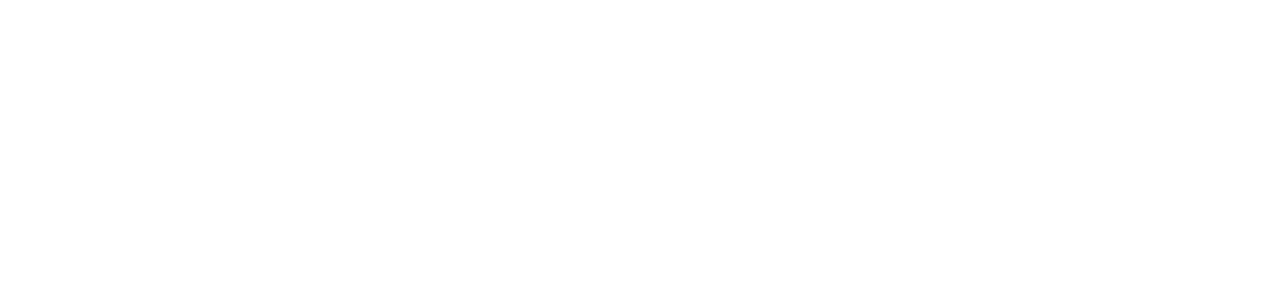
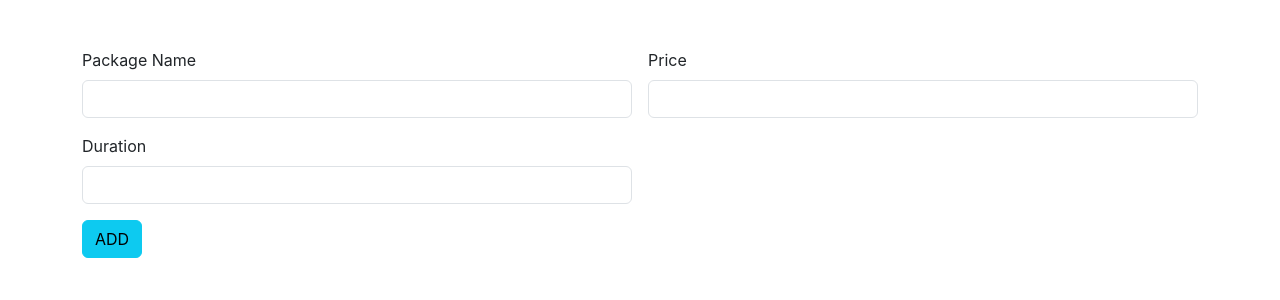
Before and after one commit to amaldevk/FitFusion-frontend-react, a React (Create React App) app: page / in a window 1280 px wide. Shown: the top 300 px of the page. Built offline with nearby package versions, Linux system fonts and the light colour scheme.

Commit message:
add packages

```diff
--- a/package.json
+++ b/package.json
@@ -6,8 +6,10 @@
     "@testing-library/jest-dom": "^5.17.0",
     "@testing-library/react": "^13.4.0",
     "@testing-library/user-event": "^13.5.0",
+    "axios": "^1.6.7",
     "react": "^18.2.0",
     "react-dom": "^18.2.0",
+    "react-router-dom": "^6.22.1",
     "react-scripts": "5.0.1",
     "web-vitals": "^2.1.4"
   },
--- a/src/App.js
+++ b/src/App.js
@@ -1,10 +1,17 @@
 import logo from './logo.svg';
 import './App.css';
+import { BrowserRouter, Route, Routes } from 'react-router-dom';
+import AddPackages from './components/AddPackages';
 
 function App() {
   return (
     <div>
 
+      <BrowserRouter>
+      <Routes>
+        <Route path='/' element={<AddPackages/>}/>
+      </Routes>
+      </BrowserRouter>
     </div>
   );
 }
--- a/src/components/AddPackages.jsx
+++ b/src/components/AddPackages.jsx
@@ -1,8 +1,89 @@
-import React from 'react'
+import axios from 'axios'
+import React, { useState } from 'react'
 
 const AddPackages = () => {
+    const [input,setInput] = new useState(
+        {
+            "packageName":"",
+            "price":"",
+            "duration":""
+            }
+    )
+
+    const inputHandler = (event)=>{
+        setInput({...input,[event.target.name]:event.target.value})
+    }
+
+    const readValues = ()=>{
+        console.log(input)
+        axios.post("http://localhost:3006/api/packages/addpackage",input).then(
+            (response)=>{
+                console.log(response.data)
+                if (response.data.status == "success") {
+
+                    alert("New Package Added")
+                    setInput(
+                        {
+                            "packageName":"",
+                            "price":"",
+                            "duration":""
+                        }
+                    )
+
+                } else {
+
+                    alert("Error in Adding Package")
+                    setInput(
+                        {
+                            "packageName":"",
+                            "price":"",
+                            "duration":""
+                        }
+                    )
+
+                }
+            }
+        )
+
+    }
+
   return (
-    <div>AddPackages</div>
+    <div>
+        <br />
+        <br />
+
+        <div className="container">
+            <div className="row">
+                <div className="col col-12 col-sm-12 col-md-12 col-lg-12 col-xl-12 col-xxl-12">
+                    <div className="row g-3">
+                        <div className="col col-12 col-sm-6 col-md-6 col-lg-6 col-xl-6 col-xxl-6">
+
+                            <label htmlFor="" className="form-label">Package Name</label>
+                            <input type="text" className="form-control" name="packageName" value={input.packageName} onChange={inputHandler}/>
+
+                        </div>
+                        <div className="col col-12 col-sm-6 col-md-6 col-lg-6 col-xl-6 col-xxl-6">
+
+                            <label htmlFor="" className="form-label">Price</label>
+                            <input type="text" className="form-control" name="price" value={input.price} onChange={inputHandler}/>
+
+                        </div>
+                        <div className="col col-12 col-sm-6 col-md-6 col-lg-6 col-xl-6 col-xxl-6">
+
+                            <label htmlFor="" className="form-label">Duration</label>
+                            <input type="text" className="form-control" name="duration" value={input.duration} onChange={inputHandler} />
+
+                        </div>
+                        <div className="col col-12 col-sm-12 col-md-12 col-lg-12 col-xl-12 col-xxl-12">
+
+                            <button className="btn btn-info" onClick={readValues}>ADD</button>
+
+                        </div>
+                    </div>
+                </div>
+            </div>
+        </div>
+    </div>
   )
 }
 
```
Also changed, not shown: 1 other file (tests, documents, lock files or other folders).
